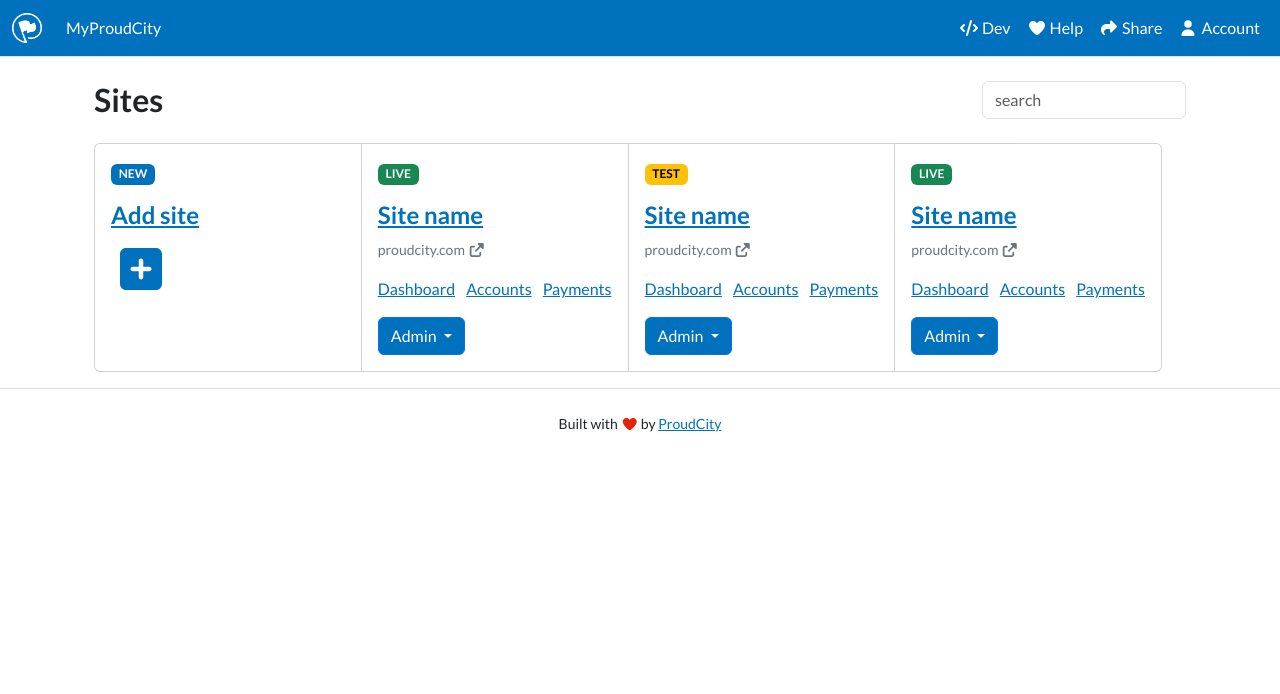
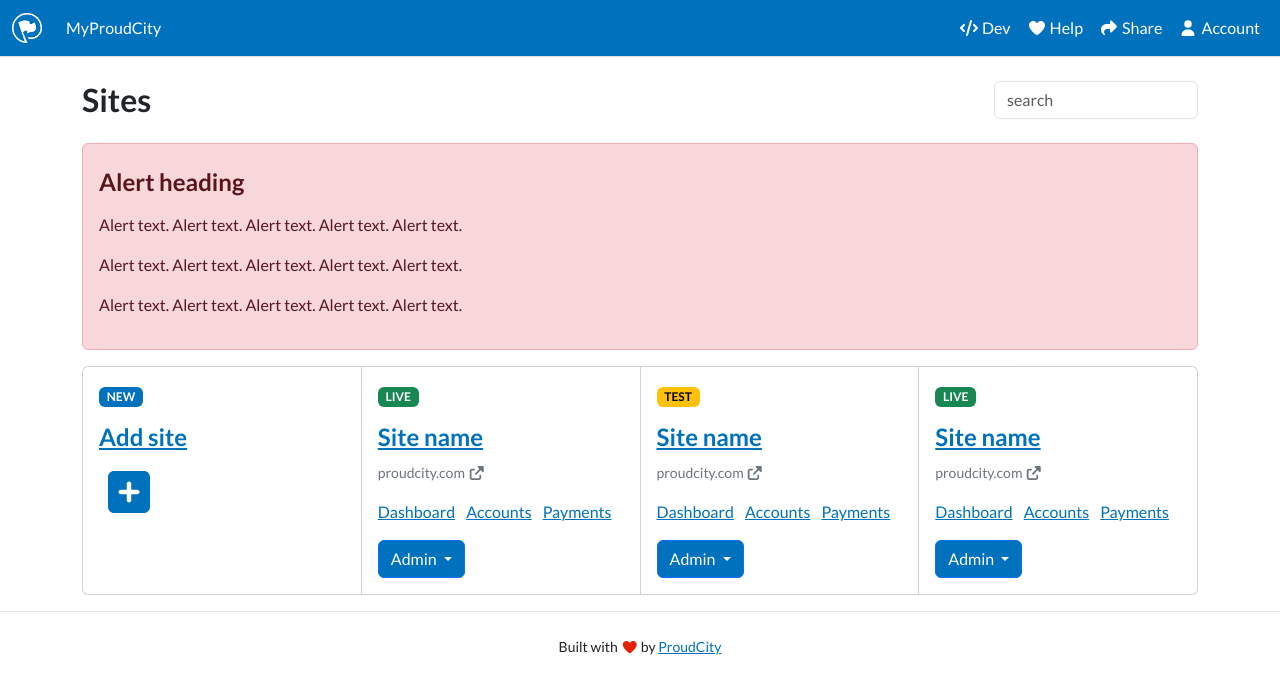
Before and after one commit to proudcity/prototypes, a Jekyll site: the page built from _pages/sites.md, in a window 1280 px wide. Shown: the top 694 px of the page. Built offline with Jekyll 4.4.1, drawn with Linux system fonts in a browser that asks for light colours; nearby versions of some CDN libraries; library files that are not in the unit come from our copies.

Commit message:
Add alert message to sites page

```diff
--- a/_layouts/sites.html
+++ b/_layouts/sites.html
@@ -4,10 +4,8 @@
 {% include header.html %}
 {% include nav.html %}
 <main>
-  <div class="container mt-4">
-    <div class="row">
       <main id="home">
-        <div class="container-fluid">
+        <div class="container mt-4">
           <div class="row">
             <div class="col-12 col-sm-12 col-md-6 col-lg-6 col-xl-6">
               <h1 class="fw-bold h2 mb-4">{{ page.title }}</h1>
@@ -25,6 +23,17 @@
                   <div id="" class="form-text"></div>
                 </div>
               </form>
+            </div>
+          </div>
+            <div class="row">
+              <div class="col-12 col-sm-12 col-md-12 col-lg-12 col-xl-12">
+                <div class="alert alert-danger" role="alert">
+                  <h2 class="card-title h4 fw-bold mb-3 mt-2">Alert heading</h2>
+                  <p>Alert text. Alert text. Alert text. Alert text. Alert text.</p>
+                  <p>Alert text. Alert text. Alert text. Alert text. Alert text.</p>
+                  <p>Alert text. Alert text. Alert text. Alert text. Alert text.</p>
+                </div>
+              </div>
             </div>
             <div class="row">
               <div class="card-group">
@@ -201,10 +210,8 @@
                 </div>
               </div>
             </div>
-          </div>
         </div>
       </main>
     </div>
-  </div>
 </main>
 {% include footer.html %}
```
Also changed, not shown: 2 other files.
